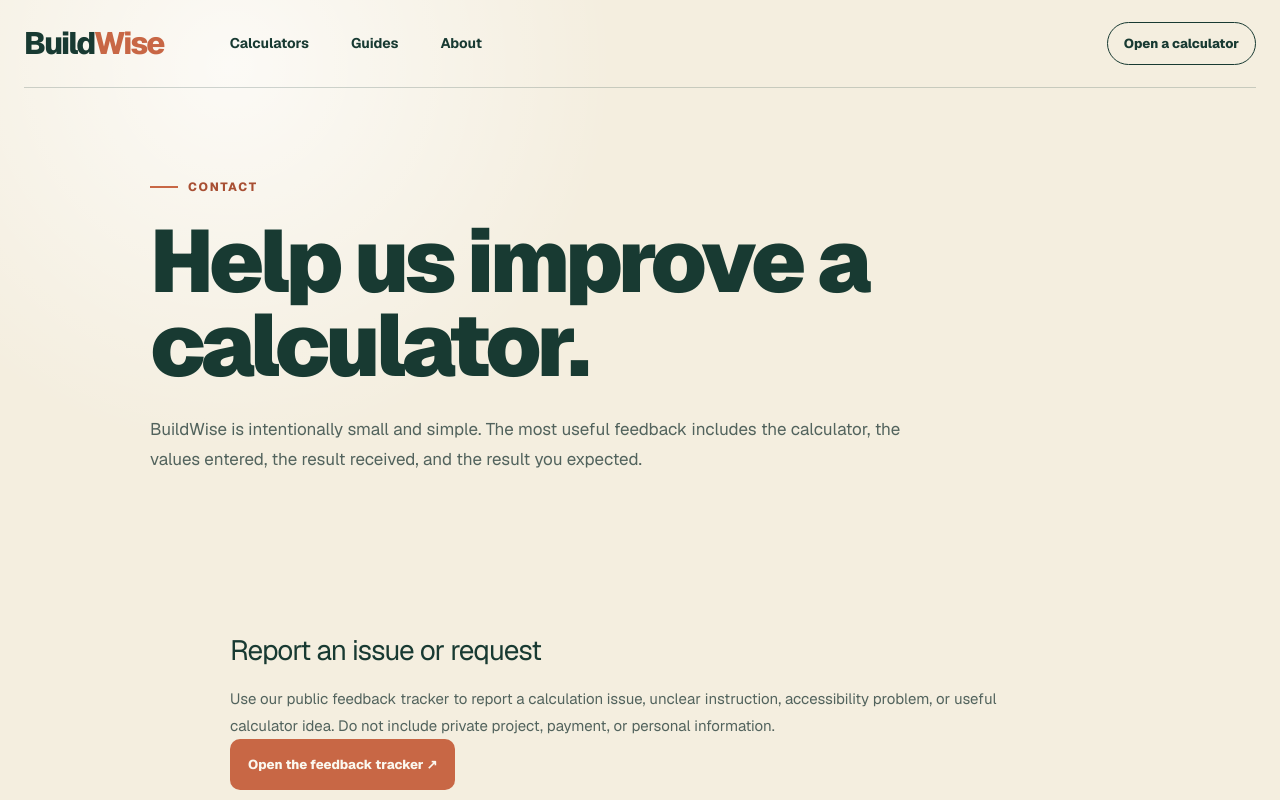
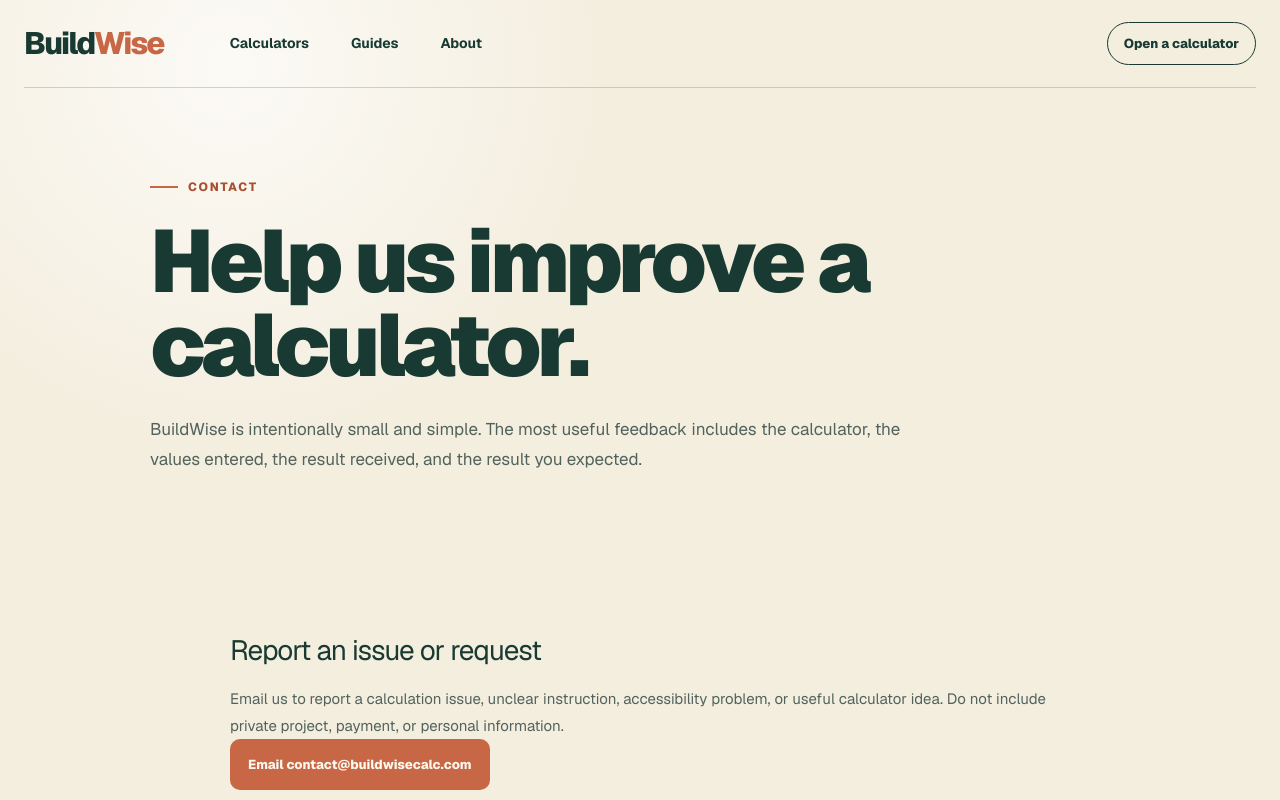
Before and after one commit to Yilong0601/buildwise-calculators, a Next.js app: page /contact in a window 1280 px wide. Shown: the top 800 px of the page. Built offline with nearby package versions, Linux system fonts and the light colour scheme.

Commit message:
Route feedback to contact email

```diff
--- a/app/contact/page.tsx
+++ b/app/contact/page.tsx
@@ -16,18 +16,16 @@ export default function ContactPage() {
     >
       <h2>Report an issue or request</h2>
       <p>
-        Use our public feedback tracker to report a calculation issue, unclear
-        instruction, accessibility problem, or useful calculator idea. Do not
-        include private project, payment, or personal information.
+        Email us to report a calculation issue, unclear instruction,
+        accessibility problem, or useful calculator idea. Do not include
+        private project, payment, or personal information.
       </p>
       <p>
         <a
           className="content-cta"
-          href="https://github.com/Yilong0601/buildwise-calculators/issues/new"
-          rel="noreferrer"
-          target="_blank"
+          href="mailto:contact@buildwisecalc.com?subject=BuildWise%20calculator%20feedback"
         >
-          Open the feedback tracker ↗
+          Email contact@buildwisecalc.com
         </a>
       </p>
       <h2>Before sending feedback</h2>
```
